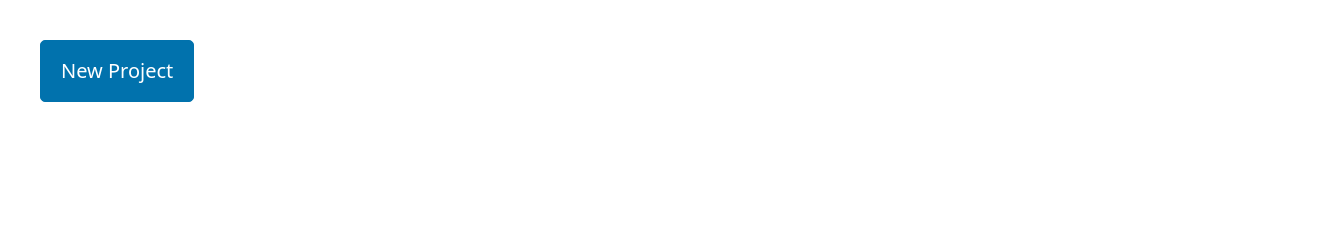
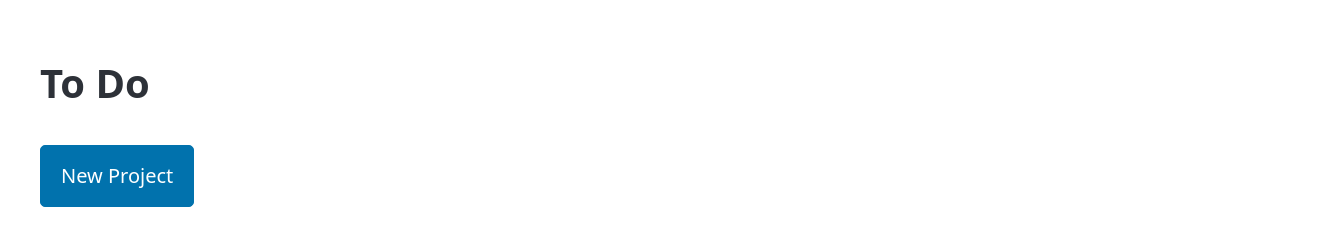
Before and after one commit to ScottGrieveWeb/to-do, a website built with webpack: page src/template.html in a window 1280 px wide. Shown: the whole page, 1320 px wide, since content can reach past the window. Built offline with nearby package versions, Linux system fonts and the light colour scheme.

Commit message:
Added header

```diff
--- a/src/styles/style.css
+++ b/src/styles/style.css
@@ -1,5 +1,10 @@
 body {
     margin: 40px;
+    width: 80vw;
+}
+header {
+    display: flex;
+    justify-content: space-between;
 }
 .project-list {
     width: 300px;
--- a/src/template.html
+++ b/src/template.html
@@ -6,6 +6,9 @@
     <title>To Do</title>
 </head>
 <body>
+    <header>
+        <h1>To Do</h1>
+    </header>
     <div id="to-do-list"></div>
     <button id="project-btn">New Project</button>
     <dialog id="newToDoDialog">
```
